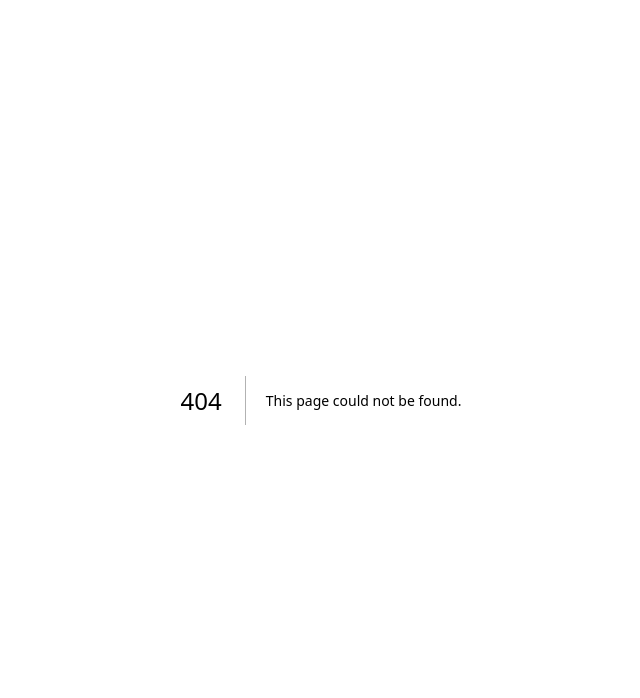
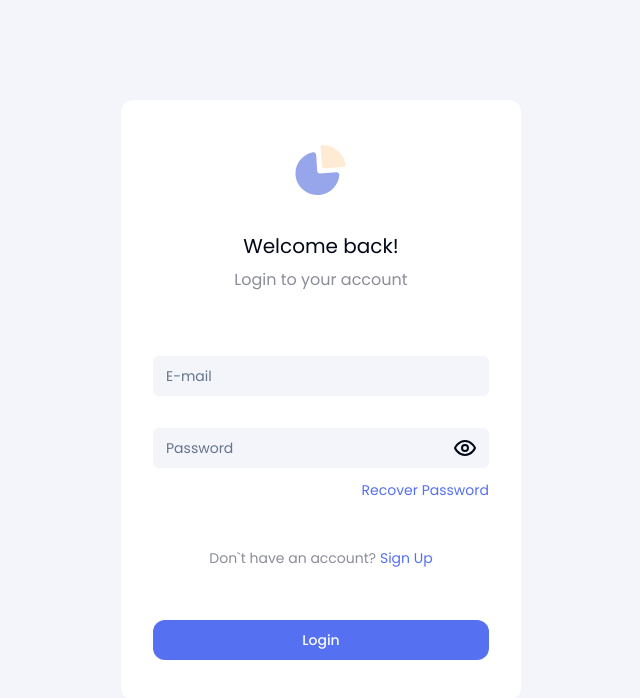
Before and after one commit to durimfetahaj/metrix-app, a Next.js app: page /login in a window 1280 px wide. Before the commit this address had no page. Shown: the top 698 px of the page, without its empty margins (319-959 px from the left). Built offline with nearby package versions, Linux system fonts and the light colour scheme; no server answers.

Commit message:
added loginpage and userAuthForm

```diff
--- a/package.json
+++ b/package.json
@@ -9,6 +9,7 @@
     "lint": "next lint"
   },
   "dependencies": {
+    "@radix-ui/react-slot": "^1.0.2",
     "@types/node": "20.3.2",
     "@types/react": "18.2.14",
     "@types/react-dom": "18.2.6",
--- /dev/null
+++ b/src/app/(auth)/login/page.tsx
@@ -0,0 +1,12 @@
+import Login from "@/components/Login";
+import { FC } from "react";
+
+const page: FC = () => {
+  return (
+    <div className="h-screen flex items-center justify-center bg-brand-background">
+      <Login />
+    </div>
+  );
+};
+
+export default page;
--- /dev/null
+++ b/src/app/(auth)/register/page.tsx
@@ -0,0 +1,12 @@
+import Login from "@/components/Login";
+import { FC } from "react";
+
+const page: FC = () => {
+  return (
+    <div className="h-screen flex items-center justify-center bg-brand-background">
+      <p>Register Page</p>
+    </div>
+  );
+};
+
+export default page;
--- /dev/null
+++ b/src/app/(auth)/reset-password/page.tsx
@@ -0,0 +1,12 @@
+import Login from "@/components/Login";
+import { FC } from "react";
+
+const page: FC = () => {
+  return (
+    <div className="h-screen flex items-center justify-center bg-brand-background">
+      <p>Reset Password Page</p>
+    </div>
+  );
+};
+
+export default page;
--- /dev/null
+++ b/src/components/Icons.tsx
@@ -0,0 +1,26 @@
+import { LucideProps, MessageSquare, User } from "lucide-react";
+
+export const Icons = {
+  user: User,
+  logo: (props: LucideProps) => (
+    <svg
+      {...props}
+      width="61"
+      height="60"
+      viewBox="0 0 61 60"
+      fill="none"
+      xmlns="http://www.w3.org/2000/svg"
+    >
+      <path
+        d="M25.8819 13.8888C26.0092 14.148 26.0933 14.4255 26.131 14.7108L26.8271 25.0606L27.1726 30.2627C27.1762 30.7976 27.2601 31.3292 27.4217 31.8401C27.839 32.8314 28.8429 33.4614 29.9351 33.4175L46.5783 32.3289C47.299 32.317 47.995 32.5865 48.5131 33.0782C48.9449 33.4879 49.2236 34.0239 49.3114 34.6004L49.3409 34.9505C48.6522 44.4872 41.6479 52.4416 32.1309 54.495C22.6139 56.5483 12.8547 52.2107 8.15177 43.8372C6.79597 41.4045 5.94913 38.7306 5.66095 35.9724C5.54057 35.1559 5.48756 34.3312 5.50245 33.5064C5.48759 23.2818 12.7687 14.4424 22.9608 12.3114C24.1875 12.1204 25.3901 12.7698 25.8819 13.8888Z"
+        fill="#97A5EB"
+      />
+      <path
+        opacity="0.4"
+        d="M32.6749 5.00205C44.0746 5.29207 53.6557 13.4895 55.4999 24.5307L55.4823 24.6122L55.432 24.7307L55.439 25.0559C55.4129 25.4868 55.2465 25.9014 54.9598 26.2362C54.6612 26.585 54.2532 26.8226 53.8039 26.9148L53.5299 26.9524L34.3279 28.1965C33.6892 28.2595 33.0533 28.0536 32.5783 27.6299C32.1825 27.2768 31.9294 26.8002 31.8579 26.2867L30.5691 7.11266C30.5466 7.04782 30.5466 6.97754 30.5691 6.9127C30.5867 6.38418 30.8193 5.8846 31.215 5.52557C31.6107 5.16655 32.1365 4.978 32.6749 5.00205Z"
+        fill="#FFCC91"
+      />
+    </svg>
+  ),
+  commentReply: MessageSquare,
+};
--- /dev/null
+++ b/src/components/Login.tsx
@@ -0,0 +1,87 @@
+"use client";
+
+import React, { useState } from "react";
+import UserAuthForm from "./UserAuthForm";
+import { loginValidationSchema } from "@/lib/validators";
+import { getAuth, signInWithEmailAndPassword } from "firebase/auth";
+import db from "@/firebase/firebaseConfig";
+import { FormikValues } from "formik";
+import { Input } from "@/components/ui/input";
+import { Icons } from "./Icons";
+import Link from "next/link";
+import { useRouter } from "next/navigation";
+
+function Login() {
+  const auth = getAuth(db.app);
+  const [loading, setLoading] = useState(false);
+  const router = useRouter();
+
+  const handleSubmit = async (values: FormikValues) => {
+    setLoading(true);
+    try {
+      await signInWithEmailAndPassword(
+        auth,
+        values.email,
+        values.password
+      ).then((userCredential) => {
+        // Signed in
+        const user = userCredential.user;
+        console.log("user", user);
+        router.push("/dashboard");
+      });
+    } catch (error) {
+      alert(error);
+    } finally {
+      setLoading(false);
+    }
+  };
+
+  if (loading) {
+    return <p>...Loading</p>;
+  }
+
+  return (
+    <UserAuthForm
+      validationSchema={loginValidationSchema}
+      initialValues={{ email: "", password: "" }}
+      onSubmit={handleSubmit}
+      submitText="Login"
+    >
+      <div className="flex flex-col items-center h-full ">
+        <div className="flex flex-col items-center mb-16">
+          <Icons.logo className="mb-8" />
+          <p className="text-xl mb-2">Welcome back!</p>
+          <p className="text-brand-black-30">Login to your account</p>
+        </div>
+        <div className="flex flex-col w-full text-right">
+          <Input
+            name="email"
+            placeholder="E-mail"
+            className="border-gray-100 bg-brand-background mb-8"
+          />
+          <Input
+            name="password"
+            placeholder="Password"
+            type="password"
+            className="border-gray-100 bg-brand-background mb-3"
+          />
+          <Link
+            href="/reset-password"
+            className="text-brand-primary-100 text-sm"
+          >
+            Recover Password
+          </Link>
+          <Link
+            href="/register"
+            className="my-12 text-center text-brand-black-30 text-sm"
+          >
+            Don`t have an account?{" "}
+            <span className="text-brand-primary-100">Sign Up</span>
+          </Link>
+        </div>
+      </div>
+    </UserAuthForm>
+  );
+}
+
+export default Login;
--- /dev/null
+++ b/src/components/UserAuthForm.tsx
@@ -0,0 +1,44 @@
+import React from "react";
+import { Formik, FormikValues } from "formik";
+import * as Yup from "yup";
+import { Button } from "./ui/button";
+
+type Props = {
+  children: React.ReactNode;
+  initialValues: FormikValues;
+  validationSchema: Yup.ObjectSchema<any>;
+  onSubmit: (values: FormikValues) => void;
+  submitText: string;
+};
+
+function UserAuthForm({
+  children,
+  initialValues,
+  validationSchema,
+  onSubmit,
+  submitText,
+}: Props) {
+  return (
+    <div className="h-[600px] w-[400px] rounded-xl py-10 px-8  bg-white">
+      <Formik
+        initialValues={initialValues}
+        validationSchema={validationSchema}
+        onSubmit={onSubmit}
+      >
+        {({ handleSubmit }) => (
+          <form onSubmit={handleSubmit} className="h-full pb-10">
+            {children}
+            <Button
+              type="submit"
+              className="bg-brand-primary-100 w-full hover:bg-brand-primary-80"
+            >
+              {submitText}
+            </Button>
+          </form>
+        )}
+      </Formik>
+    </div>
+  );
+}
+
+export default UserAuthForm;
--- /dev/null
+++ b/src/components/ui/button.tsx
@@ -0,0 +1,56 @@
+import * as React from "react";
+import { Slot } from "@radix-ui/react-slot";
+import { cva, type VariantProps } from "class-variance-authority";
+
+import { cn } from "@/lib/utils";
+
+const buttonVariants = cva(
+  "inline-flex items-center justify-center rounded-xl text-sm font-medium ring-offset-background transition-colors focus-visible:outline-none focus-visible:ring-2 focus-visible:ring-ring focus-visible:ring-offset-2 disabled:pointer-events-none disabled:opacity-50",
+  {
+    variants: {
+      variant: {
+        default: "bg-primary text-primary-foreground hover:bg-primary/90",
+        destructive:
+          "bg-destructive text-destructive-foreground hover:bg-destructive/90",
+        outline:
+          "border border-input bg-background hover:bg-accent hover:text-accent-foreground",
+        secondary:
+          "bg-secondary text-secondary-foreground hover:bg-secondary/80",
+        ghost: "hover:bg-accent hover:text-accent-foreground",
+        link: "text-primary underline-offset-4 hover:underline",
+      },
+      size: {
+        default: "h-10 px-4 py-2",
+        sm: "h-9 rounded-md px-3",
+        lg: "h-11 rounded-md px-8",
+        icon: "h-10 w-10",
+      },
+    },
+    defaultVariants: {
+      variant: "default",
+      size: "default",
+    },
+  }
+);
+
+export interface ButtonProps
+  extends React.ButtonHTMLAttributes<HTMLButtonElement>,
+    VariantProps<typeof buttonVariants> {
+  asChild?: boolean;
+}
+
+const Button = React.forwardRef<HTMLButtonElement, ButtonProps>(
+  ({ className, variant, size, asChild = false, ...props }, ref) => {
+    const Comp = asChild ? Slot : "button";
+    return (
+      <Comp
+        className={cn(buttonVariants({ variant, size, className }))}
+        ref={ref}
+        {...props}
+      />
+    );
+  }
+);
+Button.displayName = "Button";
+
+export { Button, buttonVariants };
--- a/src/components/ui/input.tsx
+++ b/src/components/ui/input.tsx
@@ -1,25 +1,50 @@
 import * as React from "react";
-
 import { cn } from "@/lib/utils";
+import { Eye, EyeOff } from "lucide-react";
+import { Field, useField } from "formik";
 
 export interface InputProps
   extends React.InputHTMLAttributes<HTMLInputElement> {}
 
 const Input = React.forwardRef<HTMLInputElement, InputProps>(
   ({ className, type, ...props }, ref) => {
+    const [showPassword, setShowPassword] = React.useState(false);
+    const name = props?.name || "";
+    const [field, meta] = useField(name);
+
+    const handleTogglePassword = () => {
+      setShowPassword((prevShowPassword) => !prevShowPassword);
+    };
+
+    const inputType = type === "password" && showPassword ? "text" : type;
+
     return (
+      <div className="relative">
         <input
-        type={type}
+          type={inputType}
+          {...Field}
           className={cn(
             "flex h-10 w-full rounded-md border border-input bg-background px-3 py-2 text-sm ring-offset-background file:border-0 file:bg-transparent file:text-sm file:font-medium placeholder:text-muted-foreground focus-visible:outline-none focus-visible:ring-2 focus-visible:ring-ring focus-visible:ring-offset-2 disabled:cursor-not-allowed disabled:opacity-50",
             className
           )}
           ref={ref}
           {...props}
+          {...field}
         />
+
+        {type === "password" && (
+          <div
+            className="absolute top-1/2 transform -translate-y-[18px] right-3 cursor-pointer"
+            onClick={handleTogglePassword}
+          >
+            {showPassword ? <EyeOff /> : <Eye />}
+          </div>
+        )}
+      </div>
     );
   }
 );
+
 Input.displayName = "Input";
 
 export { Input };
```
Also changed, not shown: 1 other file (tests, documents, lock files or other folders). Lines whose indentation alone changed are shown as unchanged.
